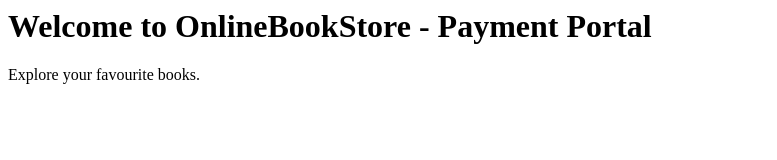
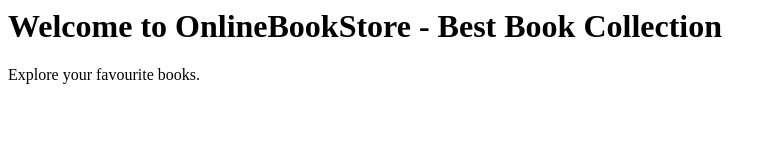
Before and after one commit to soni537/OnlineBookStore, a plain HTML site: page index.html in a window 1280 px wide. Shown: the whole page, without its empty margins (0-777 px from the left). Drawn offline with Linux system fonts and the light colour scheme.

Commit message:
Update homepage in payment branch

```diff
--- a/index.html
+++ b/index.html
@@ -3,7 +3,8 @@
     <title>Online Book Store</title>
 </head>
 <body>
-    <h1>Welcome to OnlineBookStore - Payment Portal</h1>
+    <h1>Welcome to OnlineBookStore - Best Book Collection</h1>
     <p>Explore your favourite books.</p>
+
 </body>
 </html>
```
